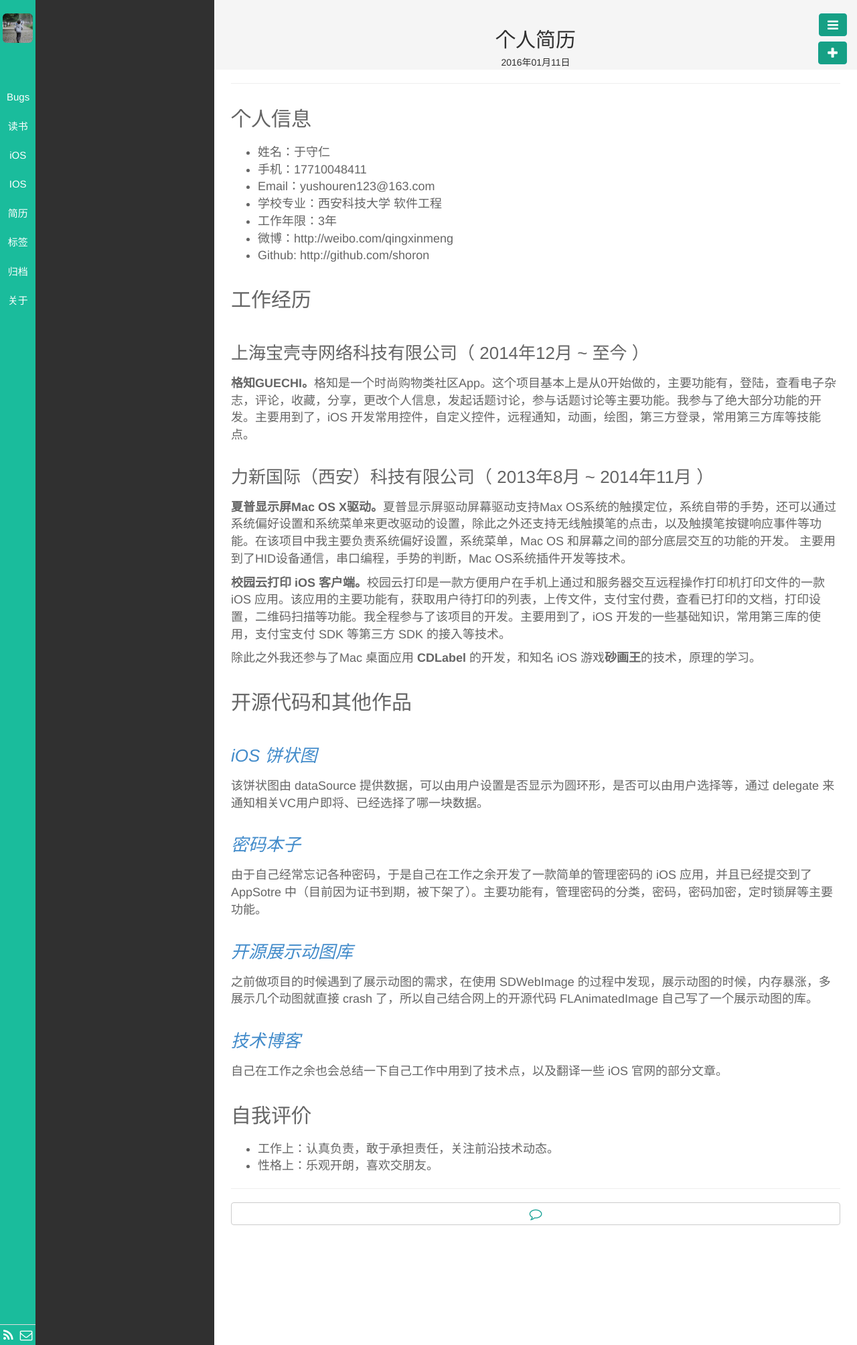
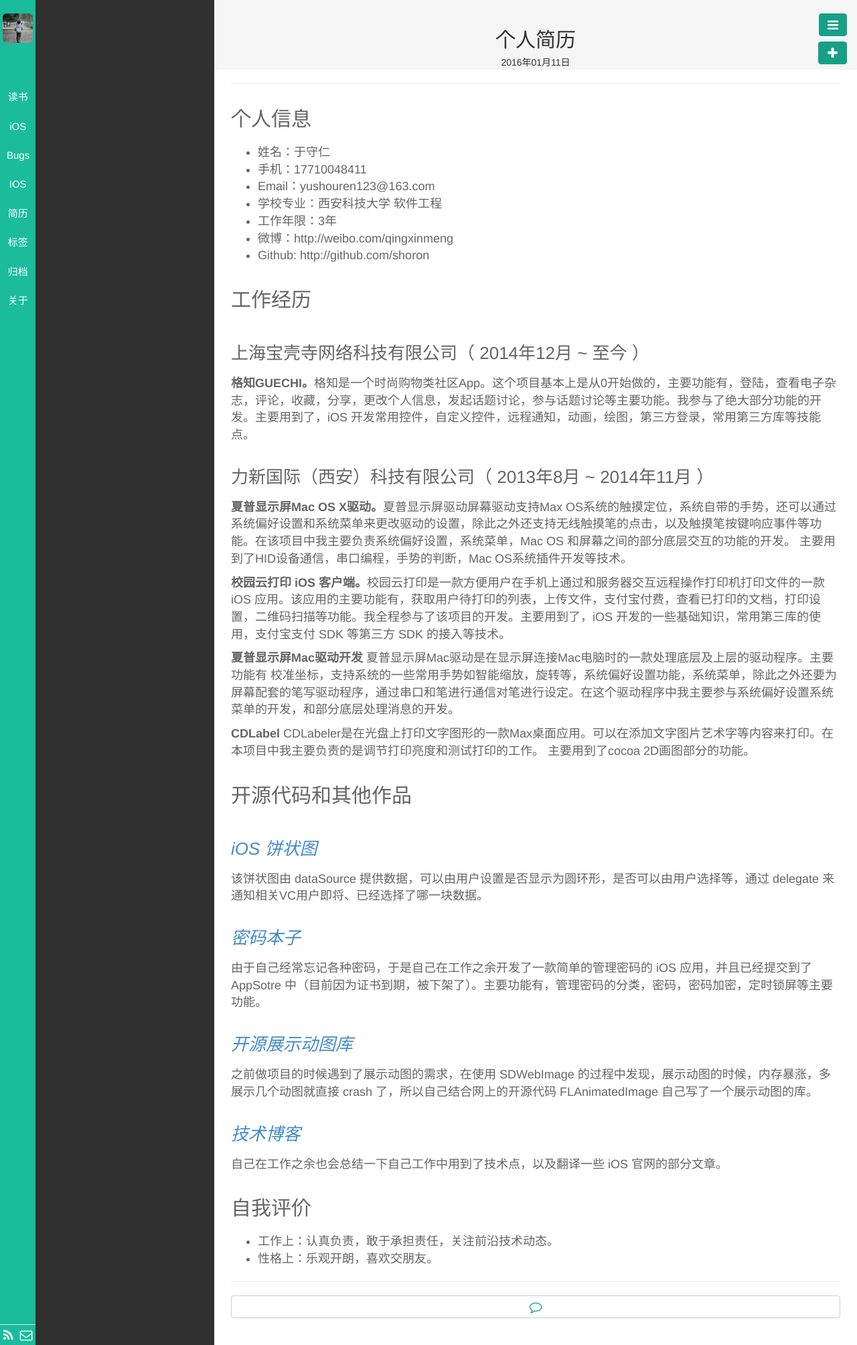
Before and after one commit to shoron/shoron.github.io, a Jekyll site: the page built from _posts/简历/2016-01-11-Resume.md, in a window 1280 px wide. Shown: the whole page at 67% size. Built offline with Jekyll 4.4.1, drawn with Linux system fonts in a browser that asks for light colours; nearby versions of some CDN libraries; library files that are not in the unit come from our copies; Markdown is read by kramdown in place of the engine named in the settings.

Commit message:
modify resume

```diff
--- a/_posts/简历/2016-01-11-Resume.md
+++ b/_posts/简历/2016-01-11-Resume.md
@@ -29,7 +29,13 @@
 
 **校园云打印 iOS 客户端。**校园云打印是一款方便用户在手机上通过和服务器交互远程操作打印机打印文件的一款 iOS 应用。该应用的主要功能有，获取用户待打印的列表，上传文件，支付宝付费，查看已打印的文档，打印设置，二维码扫描等功能。我全程参与了该项目的开发。主要用到了，iOS 开发的一些基础知识，常用第三库的使用，支付宝支付 SDK 等第三方 SDK 的接入等技术。
 
-除此之外我还参与了Mac 桌面应用 **CDLabel** 的开发，和知名 iOS 游戏**砂画王**的技术，原理的学习。
+**夏普显示屏Mac驱动开发**
+夏普显示屏Mac驱动是在显示屏连接Mac电脑时的一款处理底层及上层的驱动程序。主要功能有
+校准坐标，支持系统的一些常用手势如智能缩放，旋转等，系统偏好设置功能，系统菜单，除此之外还要为屏幕配套的笔写驱动程序，通过串口和笔进行通信对笔进行设定。在这个驱动程序中我主要参与系统偏好设置系统菜单的开发，和部分底层处理消息的开发。
+
+**CDLabel**
+CDLabeler是在光盘上打印文字图形的一款Max桌面应用。可以在添加文字图片艺术字等内容来打印。在本项目中我主要负责的是调节打印亮度和测试打印的工作。
+主要用到了cocoa 2D画图部分的功能。
 
 ## 开源代码和其他作品 ###
 
@@ -43,7 +49,6 @@
 之前做项目的时候遇到了展示动图的需求，在使用 SDWebImage 的过程中发现，展示动图的时候，内存暴涨，多展示几个动图就直接 crash 了，所以自己结合网上的开源代码 FLAnimatedImage 自己写了一个展示动图的库。
 
 ### [*技术博客*](jhttp://github.com)
-
 自己在工作之余也会总结一下自己工作中用到了技术点，以及翻译一些 iOS 官网的部分文章。
 
 ## 自我评价
```
Also changed, not shown: _posts/Bugs/2015-03-26-UIView-Bugs.md (deleted, +0 -14 lines).
